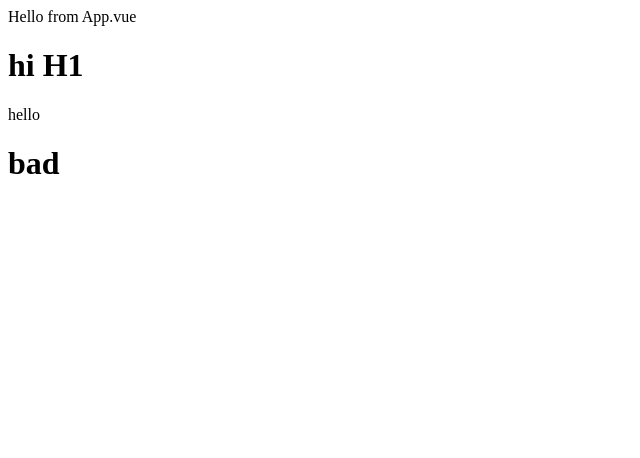
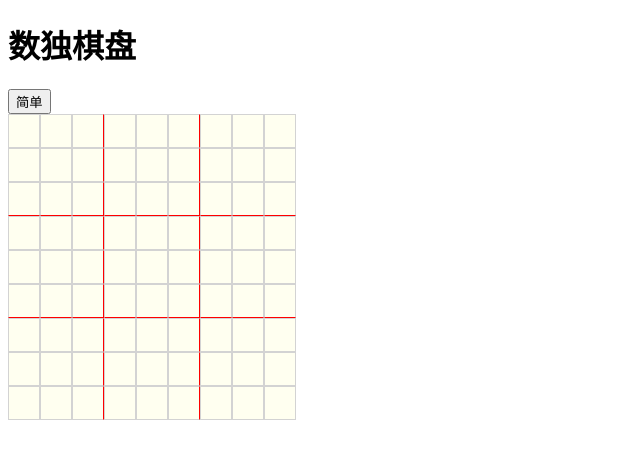
Before and after one commit to faradawn/vue-sudoku, a Vue app: page / in a window 1280 px wide. Shown: the top 458 px of the page, without its empty margins (0-640 px from the left). Built offline with nearby package versions, Linux system fonts and the light colour scheme.

Commit message:
新建空棋盘

```diff
--- a/index.html
+++ b/index.html
@@ -1,5 +1,5 @@
 <!DOCTYPE html>
-<html lang="en">
+<html lang="zh-Hans">
 <head>
   <meta charset="UTF-8">
   <meta name="viewport" content="width=device-width, initial-scale=1.0">
--- a/src/App.vue
+++ b/src/App.vue
@@ -1,14 +1,13 @@
 <template>
   <div>
-    Hello from App.vue
-    <h1 class='myh1'> hi H1</h1>
-    <p class='para'> hello </p>
-    <h1> bad </h1>
+    <Board/>
   </div>
 </template>
 
 <script>
+import Board from './components/Board.vue'
+
 export default {
-
+  components:{ Board },
 }
 </script>
--- /dev/null
+++ b/src/components/Board.vue
@@ -0,0 +1,101 @@
+<template>
+    <h1>数独棋盘</h1>
+    <button @click="createEasy">简单</button>
+
+    <div
+      class='line'
+      v-for='(row, rowIndex) in matrix'
+      :key='rowIndex*10'>
+
+      <div
+       class='cell'
+        v-for='(cell, cellIndex) in row'
+        :key='cellIndex'
+        :style="cellIndex % 3 === 2 && cellIndex != 8 ?
+          rowIndex % 3 === 2 && rowIndex != 8 ?
+          'border-bottom: 1px solid red; border-right: 1px solid red' :
+          'border-right: 1px solid red' : rowIndex % 3 === 2 && rowIndex != 8?
+          'border-bottom: 1px solid red;' : ''">
+          {{cell}}
+      </div>
+    </div>
+
+
+
+</template>
+
+<script>
+
+export default {
+  data(){
+    return{
+      myWidth: window.innerWidth,
+      matrix: [
+        [,,,,,,,,,],
+        [,,,,,,,,,],
+        [,,,,,,,,,],
+        [,,,,,,,,,],
+        [,,,,,,,,,],
+        [,,,,,,,,,],
+        [,,,,,,,,,],
+        [,,,,,,,,,],
+        [,,,,,,,,,],
+      ]
+    }
+  },
+  methods: {
+    emptyBoard(){
+      var board = [[]];
+      var i, j;
+      for(i = 0; i<8; i++){
+        for(j = 0; j<8; j++){
+          board[i][j] = ' ';
+        }
+      }
+      return board;
+    },
+    createEasy(){
+      var board = Array.from(Array(9), () => new Array(9));
+      var i, j;
+      for(i = 0; i < 9; i++){
+        for(j = 0; j < 9; j++){
+          board[i][j] = 0;
+        }
+      }
+
+      this.matrix = board;
+    },
+    resize(){
+      this.myWidth = window.innerWidth;
+    }
+
+  },
+
+  created() {
+    window.addEventListener("resize", this.resize);
+  },
+  destroyed() {
+    window.removeEventListener("resize", this.resize);
+  },
+}
+</script>
+
+<style scoped>
+.line {
+  width: 18rem;
+  display: flex;
+  flex-direction: row;
+
+}
+.cell {
+  width: 2rem;
+  height: 2rem;
+  background: ivory;
+  border: 1px solid lightgrey;
+  display: flex;
+  justify-content: center;
+  align-items: center;
+
+}
+
+</style>
--- a/webpack.config.js
+++ b/webpack.config.js
@@ -40,7 +40,7 @@ module.exports = {
     new HtmlWebpackPlugin({
       template: path.resolve(__dirname, './index.html'),
       filename: 'index.html',
-      title: 'Vue Sudoku'
+      title: '面包数独'
     }),
     new VueLoaderPlugin(),
     new CleanWebpackPlugin(),
```
